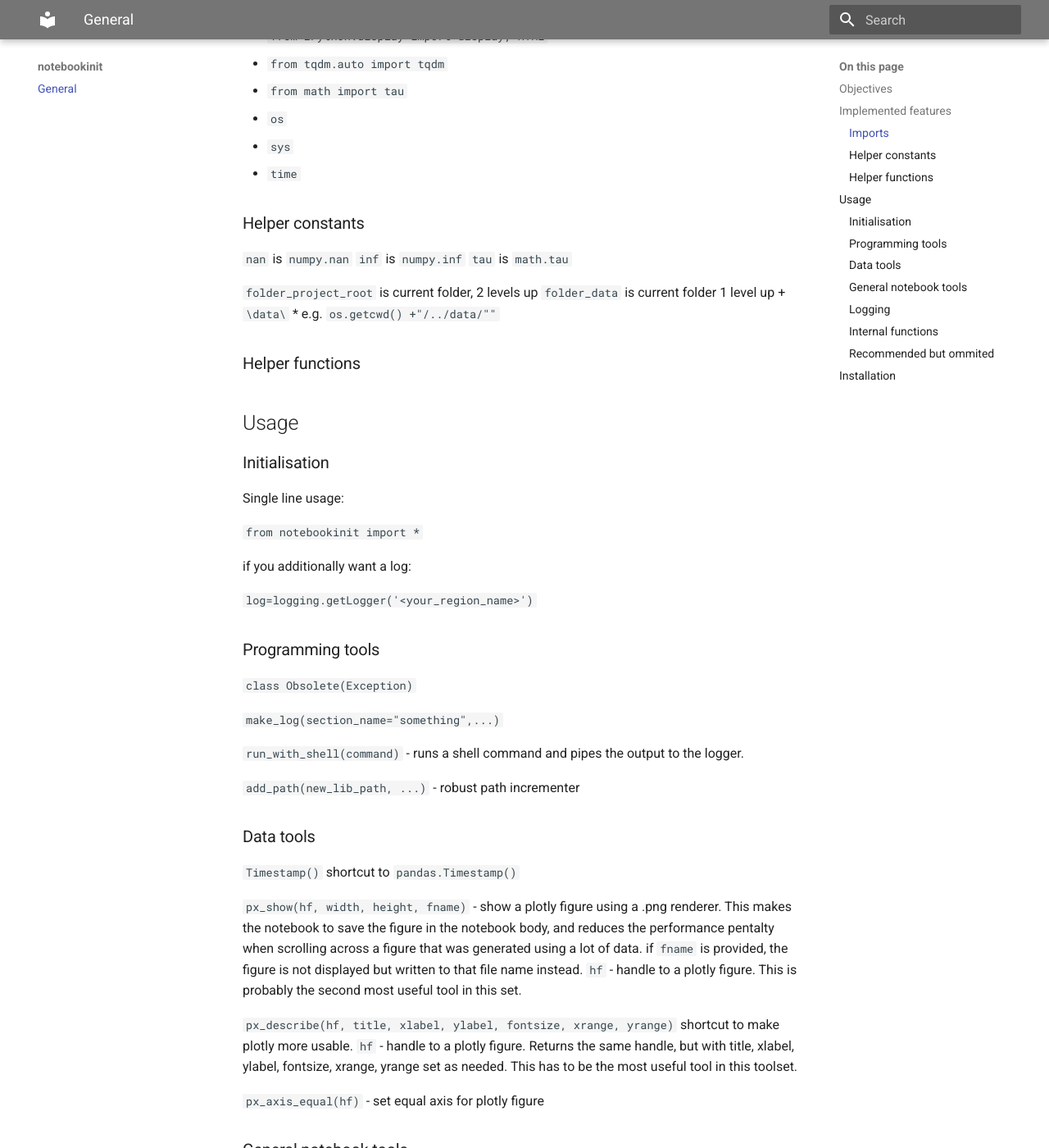
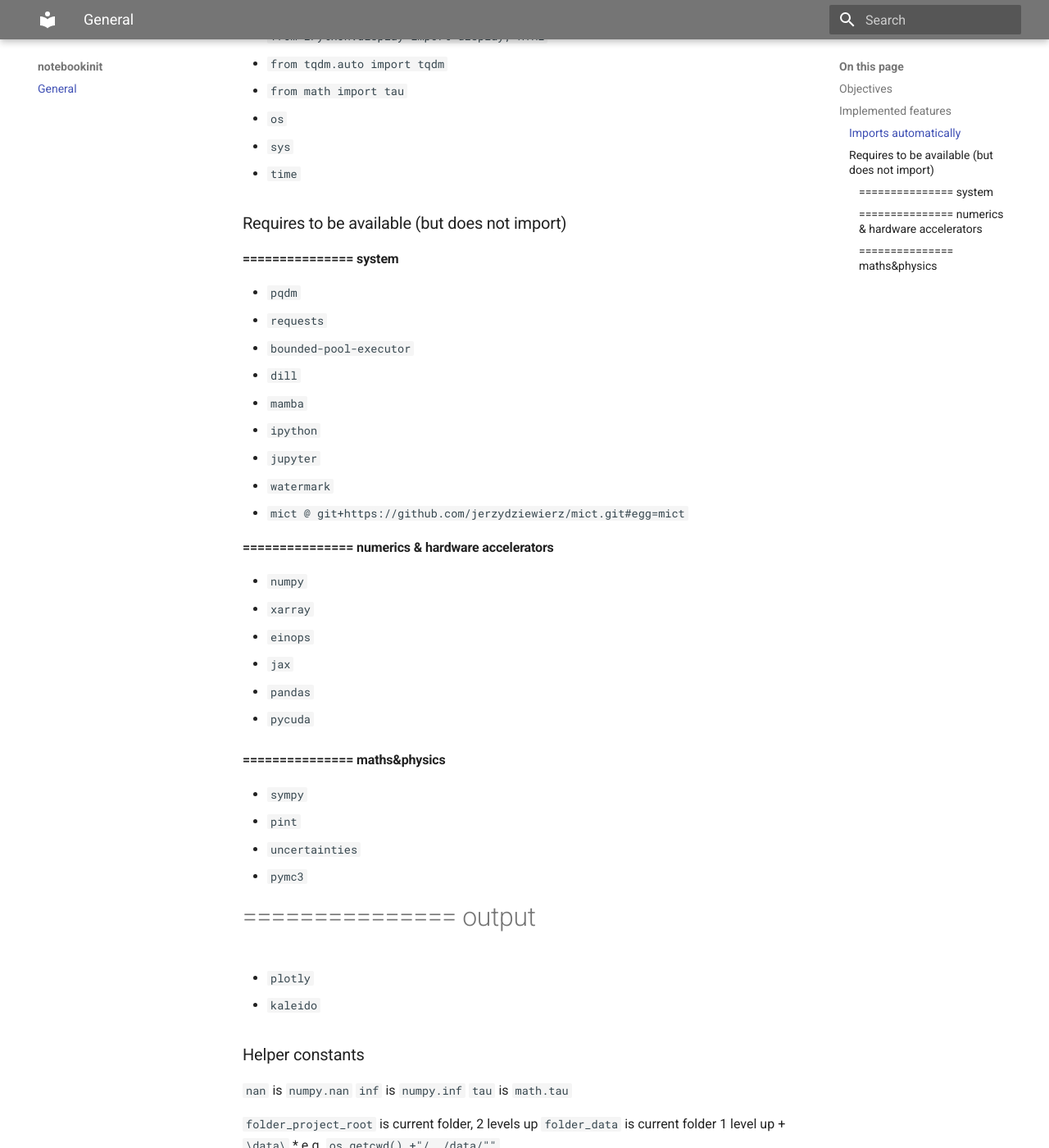
Before and after one commit to jerzydziewierz/notebookinit, an MkDocs documentation site: the page built from docs/index.md, in a window 1280 px wide and 1400 px high, scrolled down 941 px. Shown: the whole window at 82% size. Built offline with MkDocs 1.6.1 and Material for MkDocs 9.7.7, drawn with Linux system fonts in a browser that asks for light colours; some of the changed text lies outside the part shown.

Commit message:
improve requirements

```diff
--- a/docs/index.md
+++ b/docs/index.md
@@ -13,7 +13,7 @@ This package has **very** heavy dependencies, and this is intentional.
 
 ## Implemented features
 
-### Imports
+### Imports automatically
 
 * `numpy`
 * `pandas`
@@ -31,6 +31,42 @@ This package has **very** heavy dependencies, and this is intentional.
 * `os`
 * `sys`
 * `time`
+
+### Requires to be available (but does not import)
+
+#### =============== system
+
+* `pqdm`
+* `requests`
+* `bounded-pool-executor`
+* `dill`
+* `mamba`
+* `ipython`
+* `jupyter`
+* `watermark`
+* `mict @ git+https://github.com/jerzydziewierz/mict.git#egg=mict`
+
+#### =============== numerics & hardware accelerators
+
+* `numpy`
+* `xarray`
+* `einops`
+* `jax`
+* `pandas`
+
+* `pycuda`
+
+#### =============== maths&physics
+
+* `sympy`
+* `pint`
+* `uncertainties`
+* `pymc3`
+
+
+# =============== output
+* `plotly`
+* `kaleido`
 
 
 ### Helper constants
```
Also changed, not shown: setup.cfg (+16 -8 lines), 1 other file.
